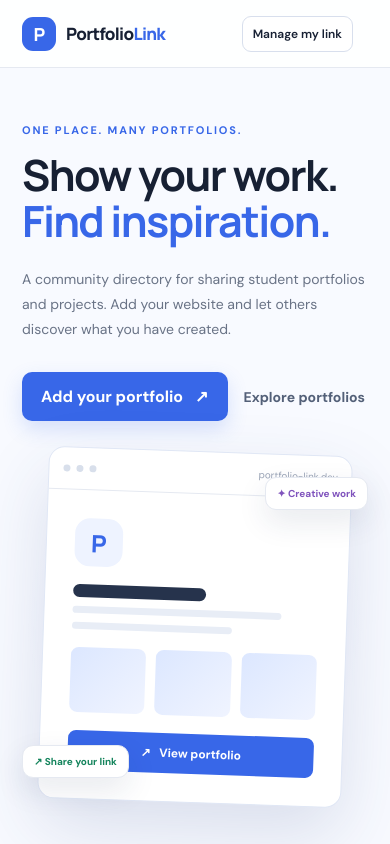
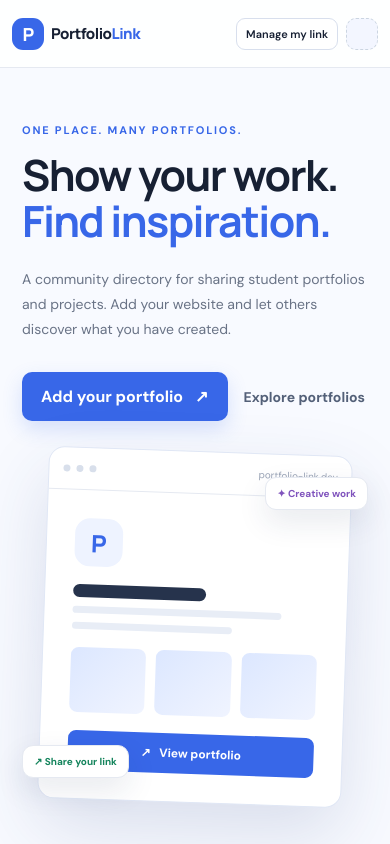
Before and after one commit to ElvinEntac/PortfolioBrowser, a plain HTML site: page index.html in a window 390 px wide. Shown: the top 844 px of the page. Drawn offline with Linux system fonts and the light colour scheme; no server answers.

Commit message:
Update style.css

```diff
--- a/style.css
+++ b/style.css
@@ -153,3 +153,76 @@ footer p { margin: 0; }
   .editor-actions button { width: 100%; }
   footer { flex-direction: column; text-align: center; padding: 25px 18px; }
 }
+
+
+/* Empty image space at the far right of the navigation bar.
+   Later, place an image inside this element or replace it with an img tag. */
+.nav-image-placeholder {
+  width: 34px;
+  height: 34px;
+  flex: 0 0 34px;
+  display: block;
+  border: 1px dashed #cbd5e1;
+  border-radius: 11px;
+  background: #f3f6ff;
+  overflow: hidden;
+}
+
+/* Keep the image placeholder visible beside the Manage button on smaller screens. */
+@media (max-width: 800px) {
+  nav {
+    gap: 12px;
+  }
+}
+
+@media (max-width: 520px) {
+  .site-header {
+    padding-left: 12px;
+    padding-right: 12px;
+  }
+
+  .brand {
+    gap: 7px;
+    font-size: 15px;
+    letter-spacing: -0.5px;
+  }
+
+  .brand-mark {
+    width: 32px;
+    height: 32px;
+    flex: 0 0 32px;
+  }
+
+  nav {
+    gap: 8px;
+  }
+
+  .outline-button {
+    padding: 8px 9px;
+    font-size: 11px;
+    white-space: nowrap;
+  }
+
+  .nav-image-placeholder {
+    width: 32px;
+    height: 32px;
+    flex-basis: 32px;
+    border-radius: 10px;
+  }
+}
+
+/* Extra-tight layout for very narrow phones. */
+@media (max-width: 360px) {
+  .brand {
+    font-size: 14px;
+  }
+
+  .outline-button {
+    padding: 7px 7px;
+    font-size: 10px;
+  }
+
+  nav {
+    gap: 6px;
+  }
+}
```
